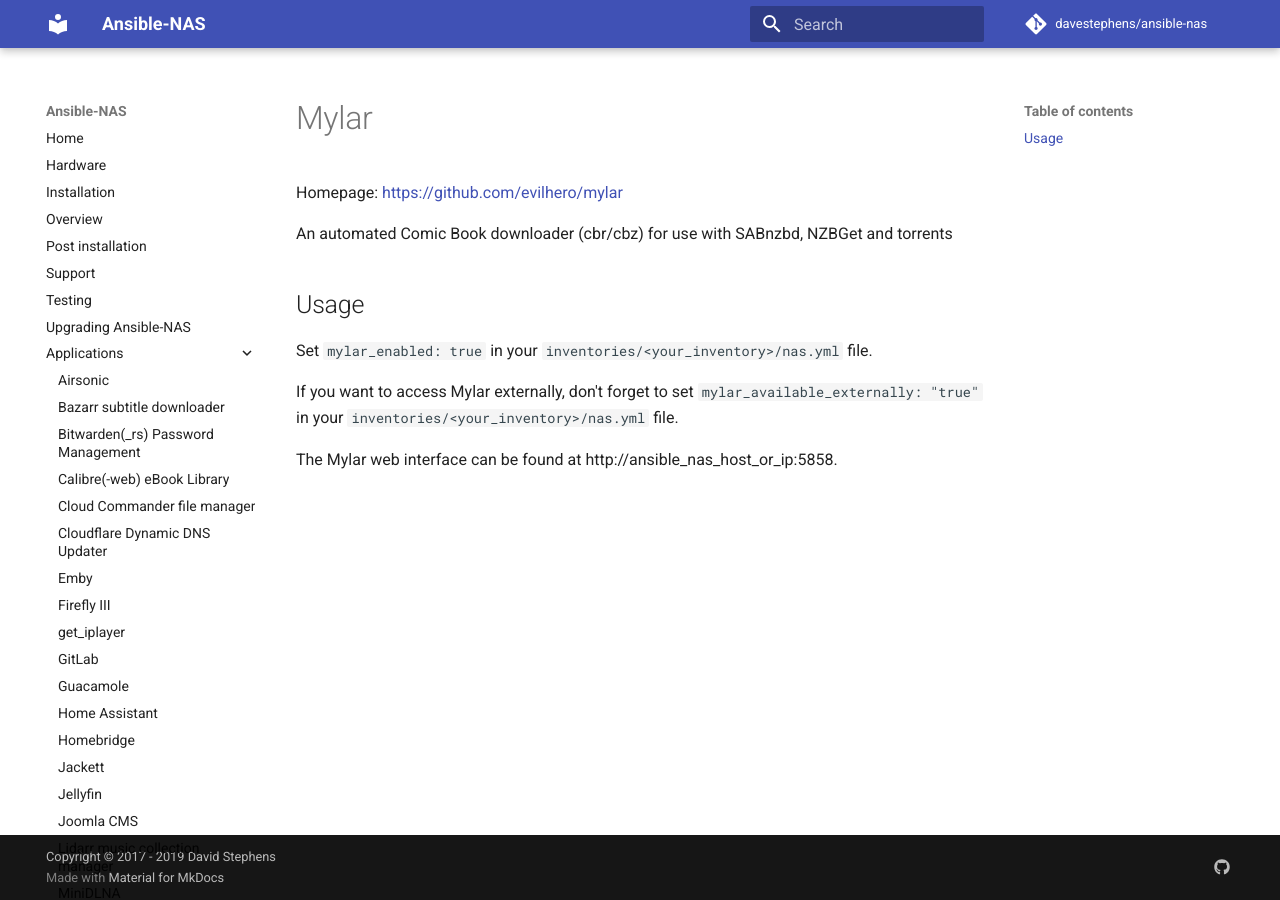
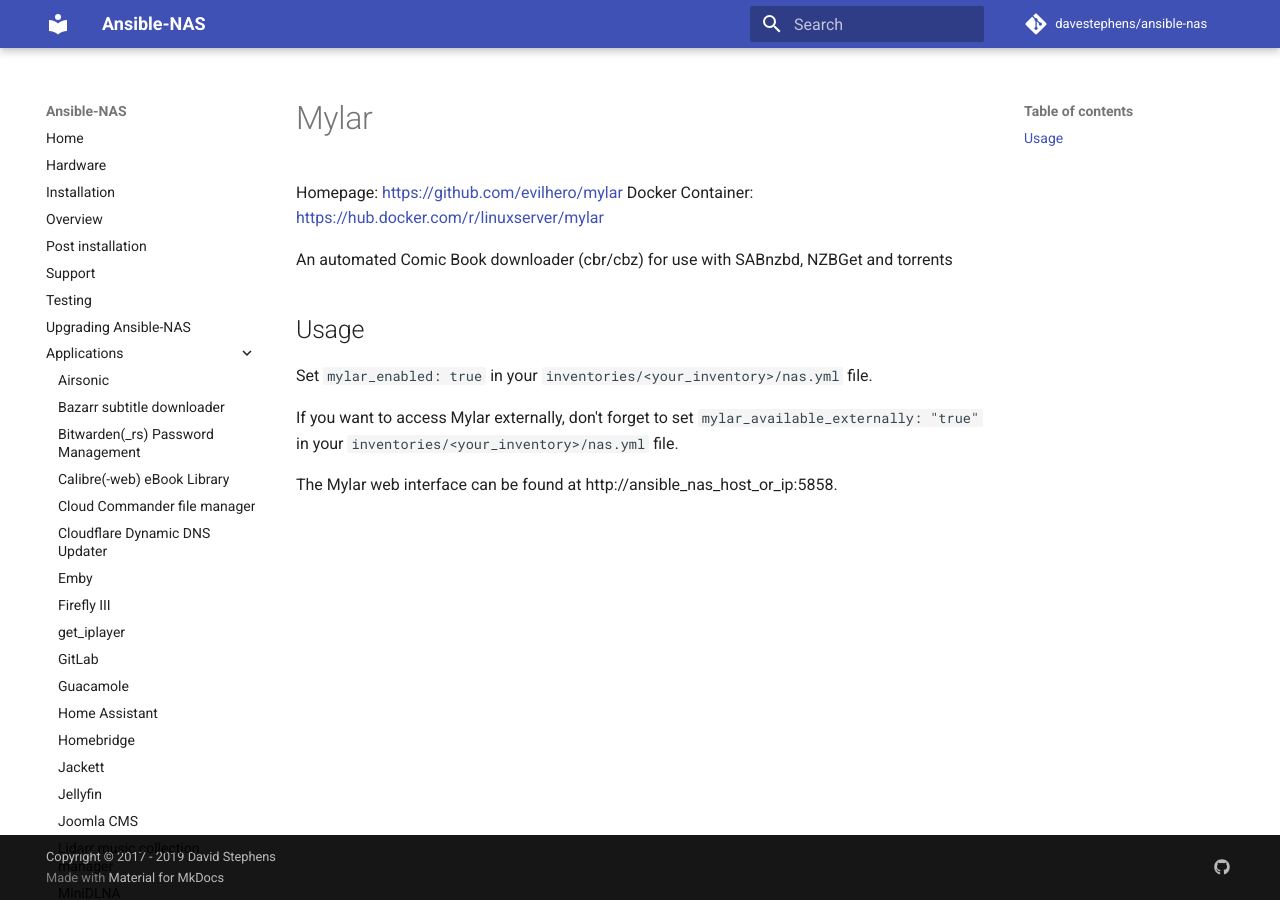
Before and after one commit to davestephens/ansible-nas, an MkDocs documentation site: the page built from docs/applications/mylar.md, in a window 1280 px wide. Built offline with MkDocs 1.6.1 and Material for MkDocs 9.7.7, drawn with Linux system fonts in a browser that asks for light colours; comment, search, counter and statistics services are not loaded.

Commit message:
add Docker container link

```diff
--- a/docs/applications/mylar.md
+++ b/docs/applications/mylar.md
@@ -2,6 +2,7 @@
 # Mylar
 
 Homepage: [https://github.com/evilhero/mylar](https://github.com/evilhero/mylar)
+Docker Container: [https://hub.docker.com/r/linuxserver/mylar](https://hub.docker.com/r/linuxserver/mylar)
 
 An automated Comic Book downloader (cbr/cbz) for use with SABnzbd, NZBGet and torrents
 
```
